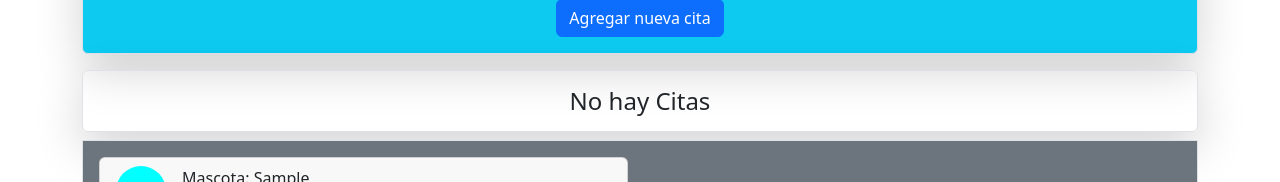
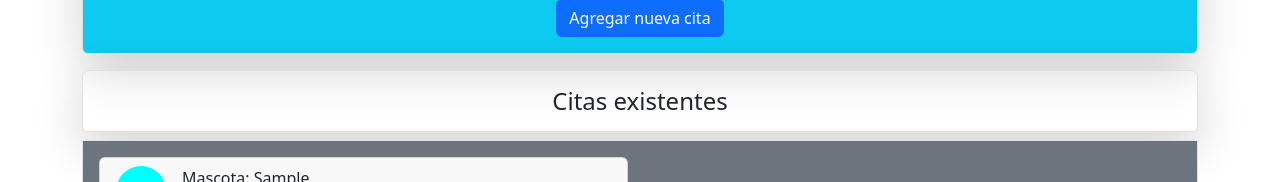
Before and after one commit to julianDev94/citasVeterinaria, a React (Vite) app: page / in a window 1280 px wide. Both pictures are taken after typing "Sample", "Sample", "2020-01-15", "10:30", "Sample" into the empty fields and a click on the button "Agregar nueva cita". Shown: the part 574-756 px from the top of the page. Built offline with nearby package versions, Linux system fonts and the light colour scheme.

Commit message:
agrego los componentes condicionales para cambiar el texto del titulo del h4. En caso que no haya citas en el array se va mostrar No hay citas, caso contrario  Citas existentes

```diff
--- a/src/components/CitasVeterinaria.jsx
+++ b/src/components/CitasVeterinaria.jsx
@@ -3,7 +3,15 @@ import { Button, Card, Col, Row, Form } from "react-bootstrap";
 const CitasVeterinaria = ({ citas }) => {
   return (
     <section className="my-3">
-      <h4 className="border p-3 text-center rounded shadow-lg">No hay Citas</h4>
+      {citas.length === 0 ? (
+        <h4 className="border p-3 text-center rounded shadow-lg">
+          No hay Citas
+        </h4>
+      ) : (
+        <h4 className="border p-3 text-center rounded shadow-lg">
+          Citas existentes
+        </h4>
+      )}
       <article className="border p-3 bg-secondary">
         <Row xs={1} md={2} className="g-4">
           {citas.map((cita, idx) => (
```
